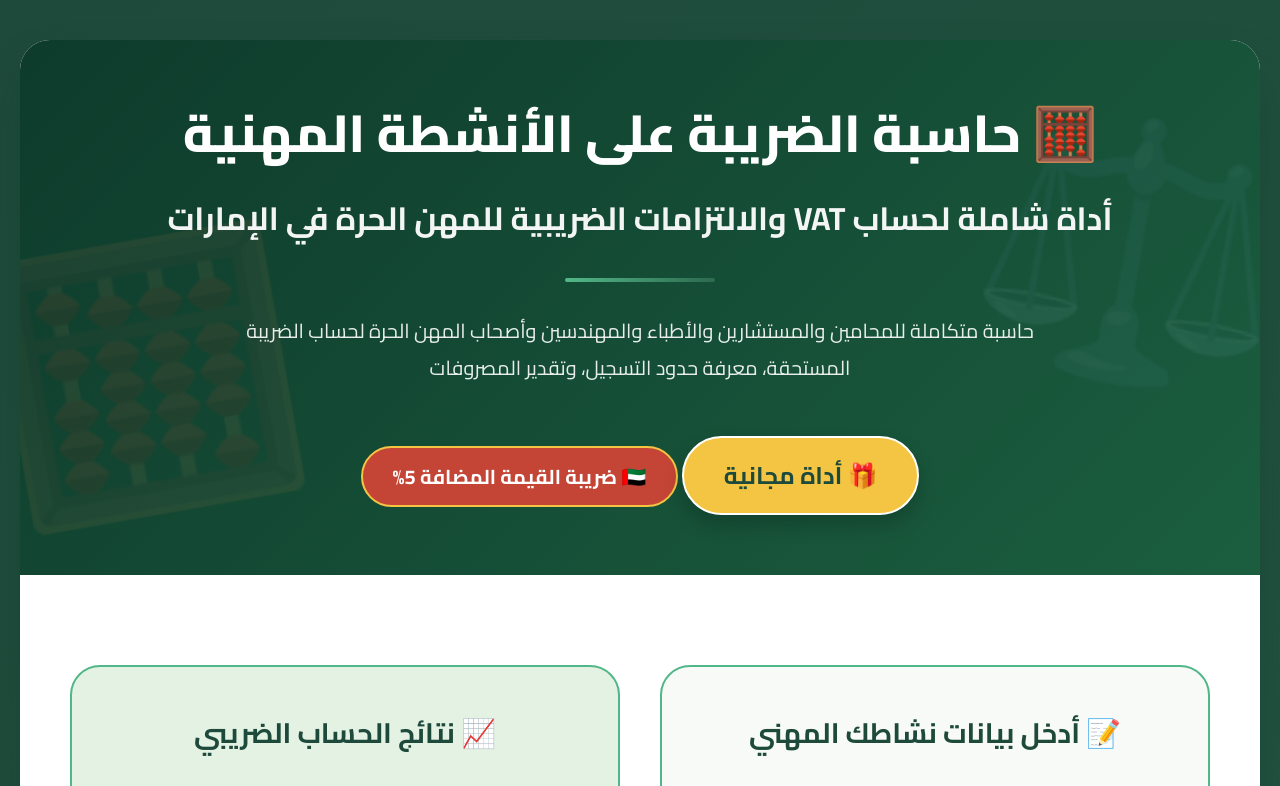
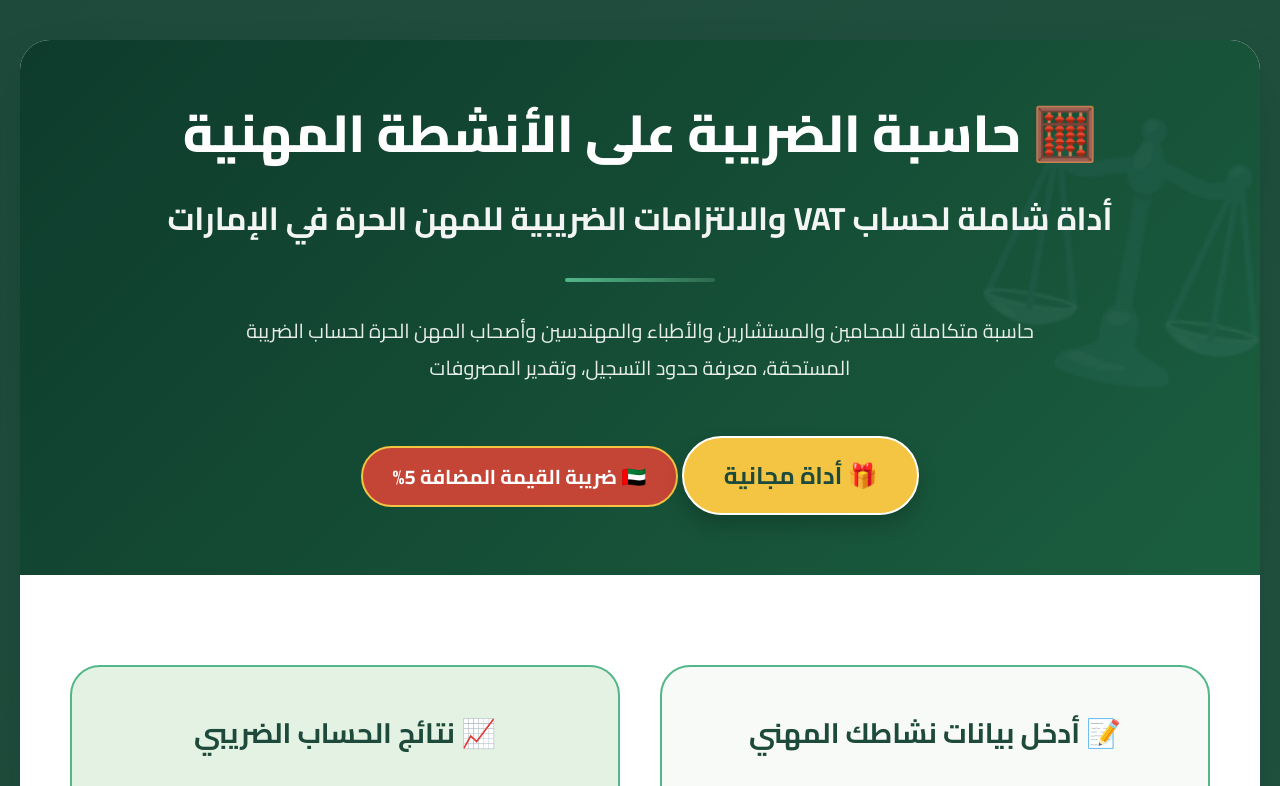
Before and after one commit to takalief-Smart/professional-tax-calculator, a plain HTML site: page index.html in a window 1280 px wide. Shown: the top 786 px of the page. Drawn offline with Linux system fonts and the light colour scheme.

Commit message:
Update index.html

```diff
--- a/index.html
+++ b/index.html
@@ -42,7 +42,7 @@
         }
 
         .header::before {
-            content: "🧮";
+            content: "";
             position: absolute;
             left: -30px;
             bottom: -30px;
```
